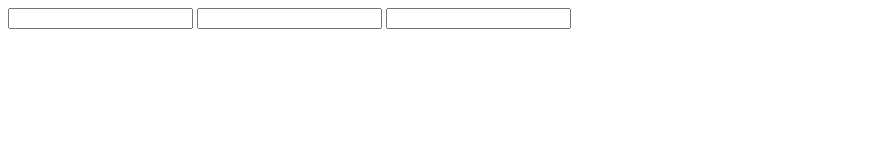
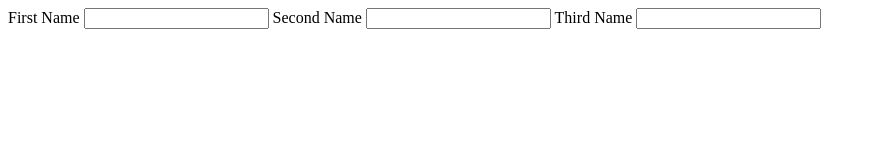
Before and after one commit to SundarFullStack/Bootstrap, a plain HTML site: page index.html in a window 1280 px wide. Shown: the whole page, without its empty margins (0-876 px from the left). Drawn offline with Linux system fonts and the light colour scheme.

Commit message:
Add files via upload

```diff
--- a/index.html
+++ b/index.html
@@ -8,13 +8,12 @@
 </head>
 <body>
 
-    <form action="">
-
-         <label for="first_name"></label>
+    <form >
+         <label for="first_name">First Name</label>
         <input type="text" name="FirstName" id="first_name">
-        <label for="second_name"></label>
+        <label for="second_name">Second Name</label>
         <input type="text" name="SecondName" id="second_name">
-        <label for="third_name"></label>
+        <label for="third_name">Third Name</label>
         <input type="text" name="ThirdName" id="third_name">
 
     </form>
```
